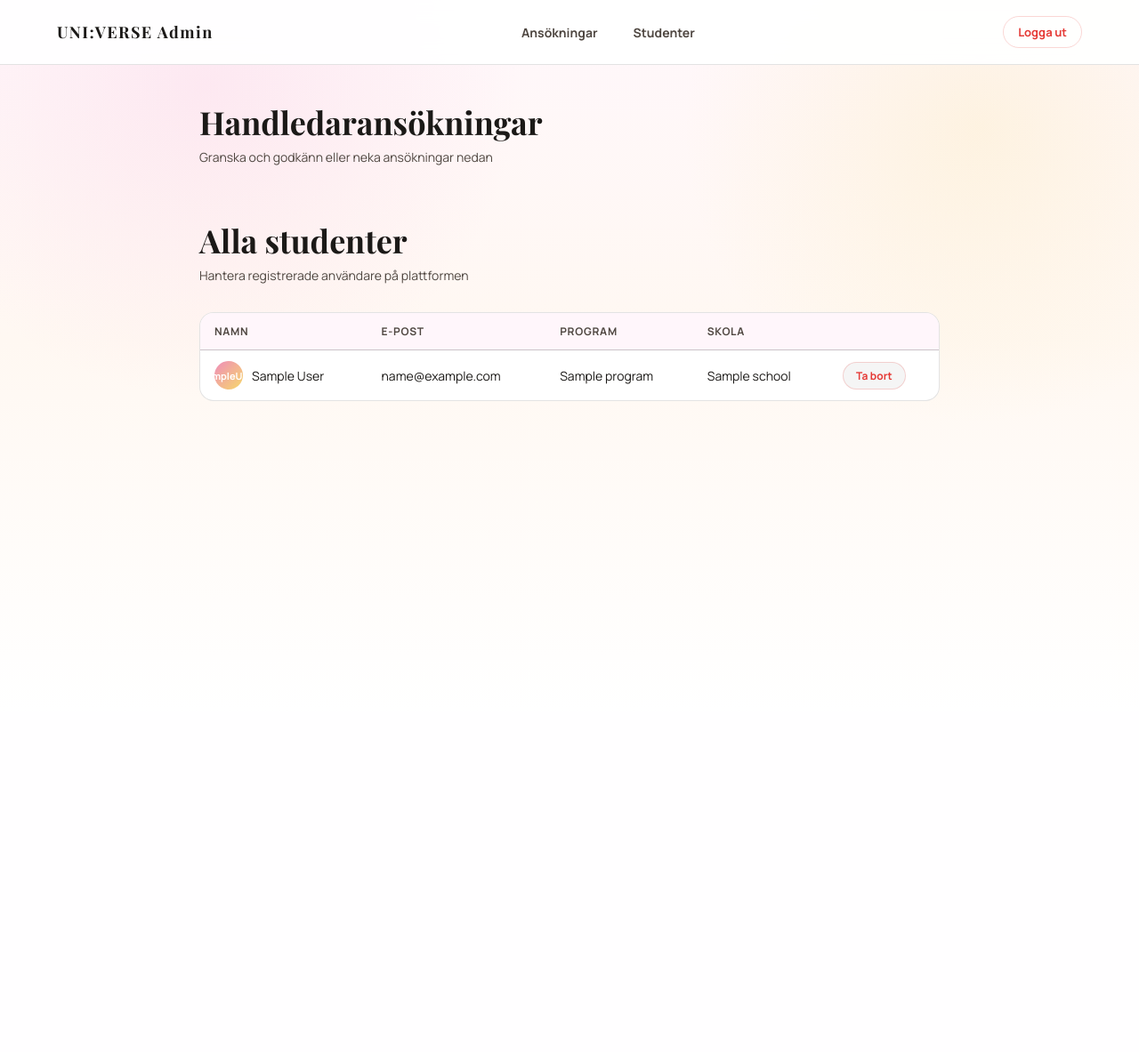
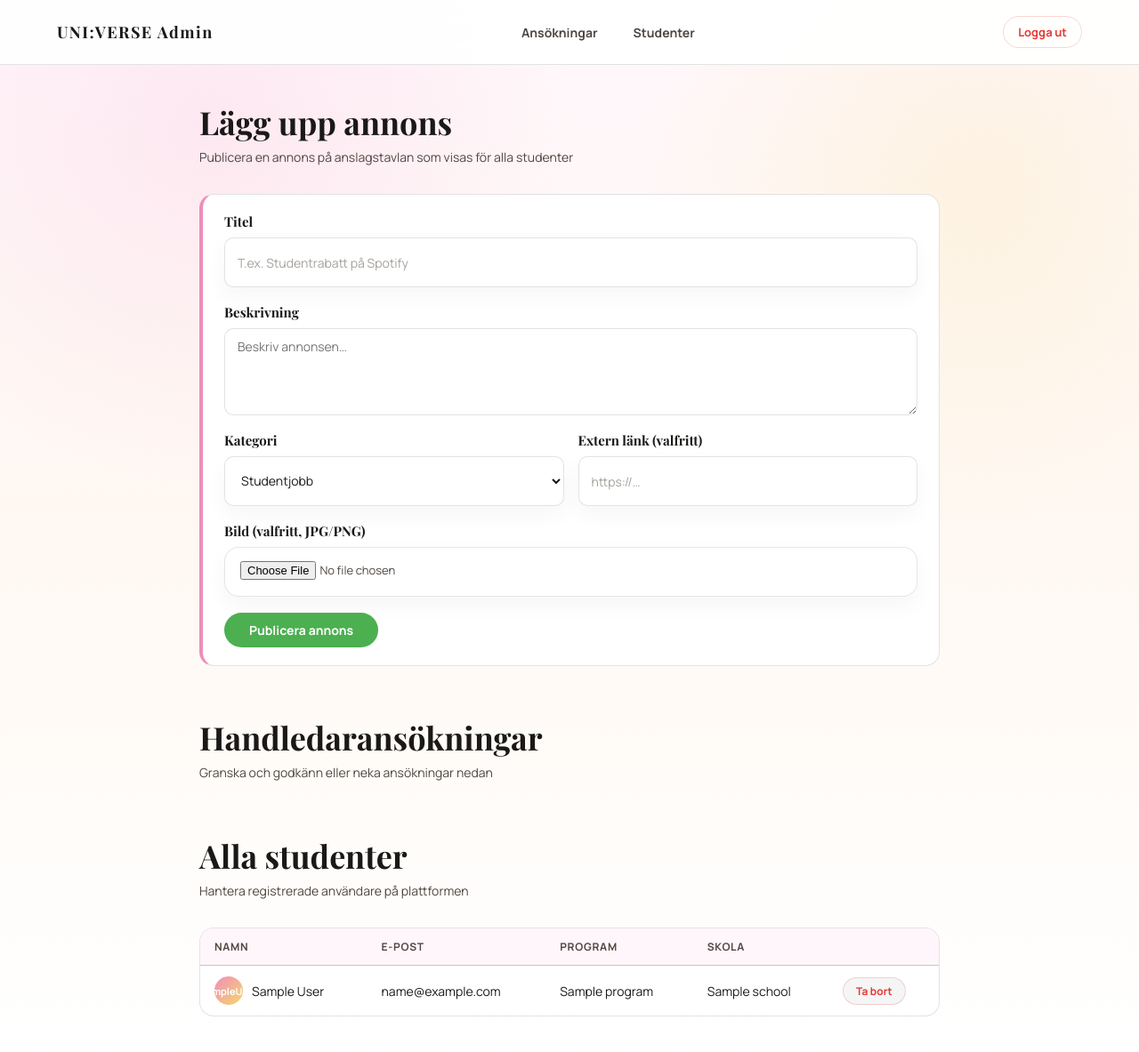
Before and after one commit to EmmaGeorge20/UNIVERSE.web, a Flask app: page /admin/dashboard in a window 1280 px wide. Shown: the whole page at 89% size. Before the commit the page ends 461 px from the top, so only its background shows below. Run offline with Flask 3, Linux system fonts and the light colour scheme; the visitor is signed in with stand-in values (Sample User, id 1); a database or web service that is not in the repository returns one stand-in record (values such as "Sample title"); some libraries are stand-ins or nearby versions.

Commit message:
admin frunktion

```diff
--- a/app.py
+++ b/app.py
@@ -733,9 +733,9 @@ def announcements():
             cur.execute(f"""
                 SELECT a.id, a.user_id, a.title, a.description, a.category,
                        a.image_filename, a.external_link, a.created_at,
-                       u.first_name, u.last_name
+                       COALESCE(u.first_name || ' ' || u.last_name, 'UNI:VERSE') AS poster_name
                 FROM announcements a
-                JOIN users u ON u.id = a.user_id
+                LEFT JOIN users u ON u.id = a.user_id
                 WHERE {where}
                 ORDER BY a.created_at DESC
             """, params)
@@ -749,7 +749,8 @@ def announcements():
                     "image_filename": row[5],
                     "external_link":  row[6],
                     "created_at":     row[7],
-                    "poster_name":    f"{row[8]} {row[9]}",
+                    "poster_name":    row[8],
+                    "is_admin_post":  row[1] is None,
                 })
             cur.close()
         finally:
@@ -824,7 +825,7 @@ def announcements_new():
 @app.route("/announcements/delete/<int:announcement_id>", methods=["POST"])
 def announcements_delete(announcement_id):
     user_id = session.get("user_id")
-    if not user_id:
+    if not user_id and not session.get("admin"):
         return redirect(url_for("auth.login"))
     conn = get_connection()
     if conn is not None:
@@ -975,9 +976,9 @@ def api_search_announcements():
             cur.execute(f"""
                 SELECT a.id, a.user_id, a.title, a.description, a.category,
                        a.image_filename, a.external_link, a.created_at,
-                       u.first_name, u.last_name
+                       COALESCE(u.first_name || ' ' || u.last_name, 'UNI:VERSE') AS poster_name
                 FROM announcements a
-                JOIN users u ON u.id = a.user_id
+                LEFT JOIN users u ON u.id = a.user_id
                 WHERE {' AND '.join(conditions)}
                 ORDER BY a.created_at DESC
             """, params)
@@ -991,12 +992,51 @@ def api_search_announcements():
                     "image_filename": row[5],
                     "external_link":  row[6] or "",
                     "date":           f"{row[7].day} {row[7].strftime('%b')}" if row[7] else "",
-                    "poster_name":    f"{row[8]} {row[9]}",
+                    "poster_name":    row[8],
+                    "is_admin_post":  row[1] is None,
                 })
             cur.close()
         finally:
             conn.close()
     return jsonify(items)
+
+
+@app.route("/admin/announcements/new", methods=["GET", "POST"])
+def admin_announcements_new():
+    if not session.get("admin"):
+        return redirect(url_for("admin_login"))
+
+    if request.method == "POST":
+        title       = request.form.get("title", "").strip()
+        description = request.form.get("description", "").strip()
+        category    = request.form.get("category", "").strip()
+        link        = request.form.get("external_link", "").strip()
+        image       = request.files.get("image")
+
+        image_filename = None
+        if image and image.filename:
+            ext = image.filename.rsplit(".", 1)[-1].lower()
+            if ext in ("jpg", "jpeg", "png"):
+                upload_dir = os.path.join("static", "uploads", "announcements")
+                os.makedirs(upload_dir, exist_ok=True)
+                image_filename = f"admin_{int(time.time() * 1000)}.{ext}"
+                image.save(os.path.join(upload_dir, image_filename))
+
+        conn = get_connection()
+        if conn is not None:
+            try:
+                cur = conn.cursor()
+                cur.execute("""
+                    INSERT INTO announcements
+                        (user_id, title, description, category, image_filename, external_link)
+                    VALUES (NULL, %s, %s, %s, %s, %s)
+                """, (title, description, category, image_filename, link or None))
+                conn.commit()
+                cur.close()
+            finally:
+                conn.close()
+
+    return redirect(url_for("admin_dashboard"))
 
 
 @app.route("/community")
--- a/auth.py
+++ b/auth.py
@@ -38,7 +38,7 @@ def login():
         role = request.form["role"]
 
         if not valid_password(password):
-            error = "Lösenordet måste vara minst 8 tecken, innehålla minst en bokstav och en siffra."
+            error = "Fel lösenord, försök igen."
         else:
             conn = get_connection()
             if conn is None:
--- a/static/style.css
+++ b/static/style.css
@@ -4075,6 +4075,63 @@ select:focus {
   }
 }
 
+/* ── Admin announcement form ────────────────────────── */
+.admin-ann-form {
+  display: flex;
+  flex-direction: column;
+  gap: 18px;
+}
+
+.admin-ann-row {
+  display: flex;
+  gap: 16px;
+  flex-wrap: wrap;
+}
+
+.admin-ann-row .bli-field {
+  flex: 1;
+  min-width: 160px;
+}
+
+.admin-ann-input {
+  width: 100%;
+  padding: 10px 14px;
+  border: 1.5px solid var(--stroke);
+  border-radius: 10px;
+  background: var(--surface);
+  font-family: "Manrope", sans-serif;
+  font-size: 14px;
+  color: var(--text);
+  transition: border-color 0.15s;
+  outline: none;
+  resize: vertical;
+}
+
+.admin-ann-input:focus {
+  border-color: var(--brand-pink);
+  box-shadow: 0 0 0 3px rgba(240, 140, 194, 0.12);
+}
+
+.admin-ann-file {
+  font-family: "Manrope", sans-serif;
+  font-size: 13px;
+  color: var(--muted);
+  cursor: pointer;
+}
+
+.ann-official-badge {
+  display: inline-block;
+  margin-left: 6px;
+  padding: 2px 8px;
+  border-radius: 99px;
+  background: rgba(239, 141, 187, 0.15);
+  color: var(--brand-pink);
+  font-size: 11px;
+  font-weight: 700;
+  letter-spacing: 0.03em;
+  vertical-align: middle;
+}
+
 /* ── Live search spinner ────────────────────────────── */
 .search-input-wrap {
   position: relative;
--- a/templates/admin_dashboard.html
+++ b/templates/admin_dashboard.html
@@ -21,6 +21,50 @@
   </div>
 
   <div class="admin-main">
+
+    <!-- ANNONS -->
+    <section id="annons" style="margin-bottom: 56px;">
+      <h1>Lägg upp annons</h1>
+      <p class="admin-sub">Publicera en annons på anslagstavlan som visas för alla studenter</p>
+
+      <div class="admin-card" style="border-left: 4px solid var(--brand-pink);">
+        <form method="POST" action="{{ url_for('admin_announcements_new') }}" enctype="multipart/form-data">
+          <div class="admin-ann-form">
+            <div class="bli-field">
+              <label for="ann-title">Titel</label>
+              <input type="text" id="ann-title" name="title" class="admin-ann-input" required placeholder="T.ex. Studentrabatt på Spotify">
+            </div>
+            <div class="bli-field">
+              <label for="ann-description">Beskrivning</label>
+              <textarea id="ann-description" name="description" class="admin-ann-input" required rows="4" placeholder="Beskriv annonsen…"></textarea>
+            </div>
+            <div class="admin-ann-row">
+              <div class="bli-field">
+                <label for="ann-category">Kategori</label>
+                <select id="ann-category" name="category" class="admin-ann-input" required>
+                  <option value="Studentjobb">Studentjobb</option>
+                  <option value="Praktik">Praktik</option>
+                  <option value="Event">Event</option>
+                  <option value="Rabatter">Rabatter</option>
+                  <option value="Övrigt">Övrigt</option>
+                </select>
+              </div>
+              <div class="bli-field">
+                <label for="ann-link">Extern länk (valfritt)</label>
+                <input type="url" id="ann-link" name="external_link" class="admin-ann-input" placeholder="https://…">
+              </div>
+            </div>
+            <div class="bli-field">
+              <label for="ann-image">Bild (valfritt, JPG/PNG)</label>
+              <input type="file" id="ann-image" name="image" accept=".jpg,.jpeg,.png" class="admin-ann-file">
+            </div>
+            <div>
+              <button type="submit" class="admin-btn approve" style="padding: 10px 28px; font-size: 14px;">Publicera annons</button>
+            </div>
+          </div>
+        </form>
+      </div>
+    </section>
 
     <!-- ANSÖKNINGAR -->
     <section id="ansokningar">
--- a/templates/announcements.html
+++ b/templates/announcements.html
@@ -77,7 +77,10 @@
         <h3 class="announcement-title">{{ ann.title }}</h3>
         <p class="announcement-desc">{{ ann.description }}</p>
         <div class="announcement-footer">
-          <span class="announcement-poster">{{ ann.poster_name }}</span>
+          <span class="announcement-poster">
+            {{ ann.poster_name }}
+            {% if ann.is_admin_post %}<span class="ann-official-badge">Officiell</span>{% endif %}
+          </span>
           <div class="announcement-actions">
             {% if ann.external_link %}
             <a href="{{ ann.external_link }}" target="_blank" rel="noopener noreferrer" class="announcement-link-btn">
```
Also changed, not shown: 1 other file.
